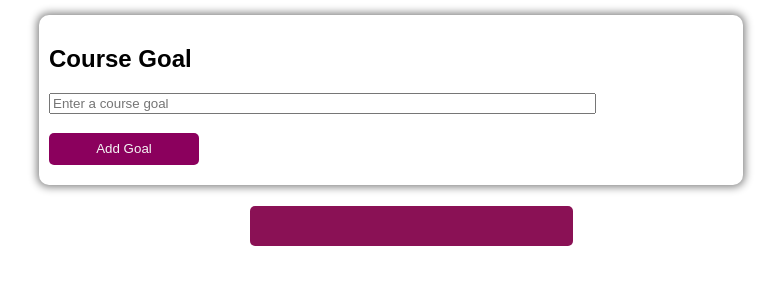
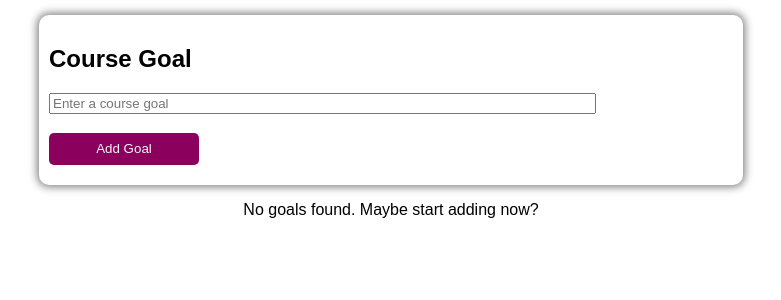
Before and after one commit to mahmoudbahaa755/daily-tasks-React, a React (Create React App) app: page / in a window 1280 px wide. Shown: the top 300 px of the page, without its empty margins (249-1030 px from the left). Built offline with nearby package versions, Linux system fonts and the light colour scheme.

Commit message:
main file

```diff
--- a/src/App.js
+++ b/src/App.js
@@ -6,11 +6,14 @@ import './App.css';
 
 const App = () => {
   const [courseGoals, setCourseGoals] = useState([
-    { }
 
   ]);
+  const deleteSelectedGoalByID = (id) => {
+    setCourseGoals(courseGoals.filter(e => e.id !== id));
+
+  }
   let content = (
-      <CourseGoalList courseGoals={courseGoals} />
+      <CourseGoalList courseGoals={courseGoals} deleteSelectedGoalByID={deleteSelectedGoalByID} />
     )
   if(courseGoals.length === 0){
 
--- a/src/components/CourseGoals/CourseGoalItem/CourseGoalItem.js
+++ b/src/components/CourseGoals/CourseGoalItem/CourseGoalItem.js
@@ -4,14 +4,14 @@ import './CourseGoalItem.css';
 
 const CourseGoalItem = props => {
   // const [deleteText, setDeleteText] = useState('');
-  const deleteGoal = (e) => {
-
-    console.log(props.id)
+  const deleteGoalByClicking = (e) => {
+      props.deleteGoal(props.id);
   }
 
 
+
   return (
-     <li className='goal-list' id={props.id} onClick={deleteGoal}>
+     <li className='goal-list' id={props.id} onClick={deleteGoalByClicking}>
         {props.goal}
       </li>
   );
--- a/src/components/CourseGoals/CourseGoalList/CourseGoalList.js
+++ b/src/components/CourseGoals/CourseGoalList/CourseGoalList.js
@@ -4,12 +4,14 @@ import CourseGoalItem from '../CourseGoalItem/CourseGoalItem';
 import './CourseGoalList.css';
 
 const CourseGoalList = props => {
-
+  const deleteGoal = (id) => {
+    props.deleteSelectedGoalByID(id);
+  }
   return (
       <ul>
       {props.courseGoals.map(e => {
         return(
-          <CourseGoalItem goal={e.goal} key={e.id} id={e.id} />
+          <CourseGoalItem goal={e.goal} deleteGoal={deleteGoal} key={e.id} id={e.id} />
         )
       })}
       </ul>
```
Also changed, not shown: 1 other file (tests, documents, lock files or other folders).
